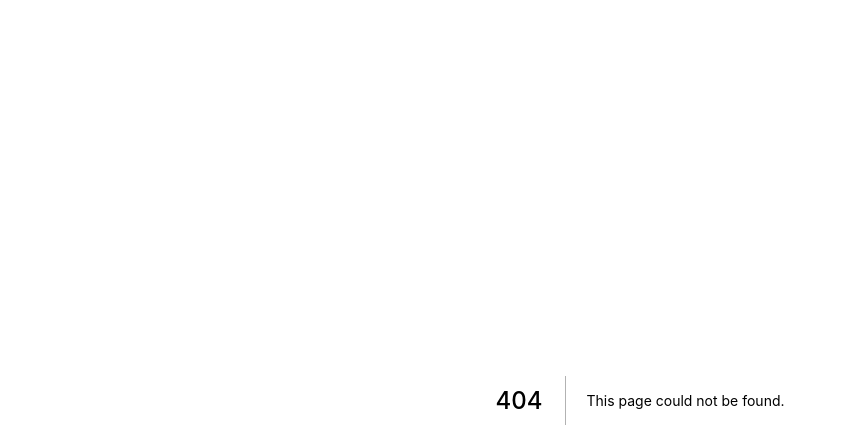
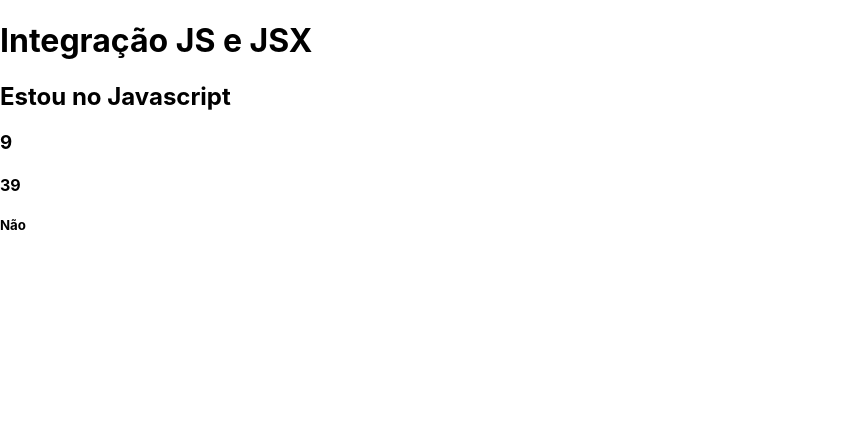
Before and after one commit to annekarolinefc/exercicios, a Next.js app: page /basicos/jsx4 in a window 1280 px wide. Before the commit this address had no page. Shown: the top 448 px of the page, without its empty margins (0-847 px from the left). Built offline with nearby package versions, Linux system fonts and the light colour scheme.

Commit message:
Integração JS e JSX

```diff
--- /dev/null
+++ b/pages/basicos/jsx4.jsx
@@ -0,0 +1,20 @@
+export default function jsx4(){
+    const subtitulo = "Estou no Javascript"
+    return (
+        <div>
+            <h1>Integração JS e JSX</h1>
+            <h2>{subtitulo}</h2>
+            <h3>{3*3}</h3>
+            <h4>{Math.max(13,39)}</h4>
+            <h5>{entre(30, 1, 10)}</h5>
+        </div>
+    )
+}
+
+function entre(valor, min, max){
+    if(valor >= min && valor <=max){
+        return "Sim"
+    }else {
+        return "Não"
+    }
+}
```
